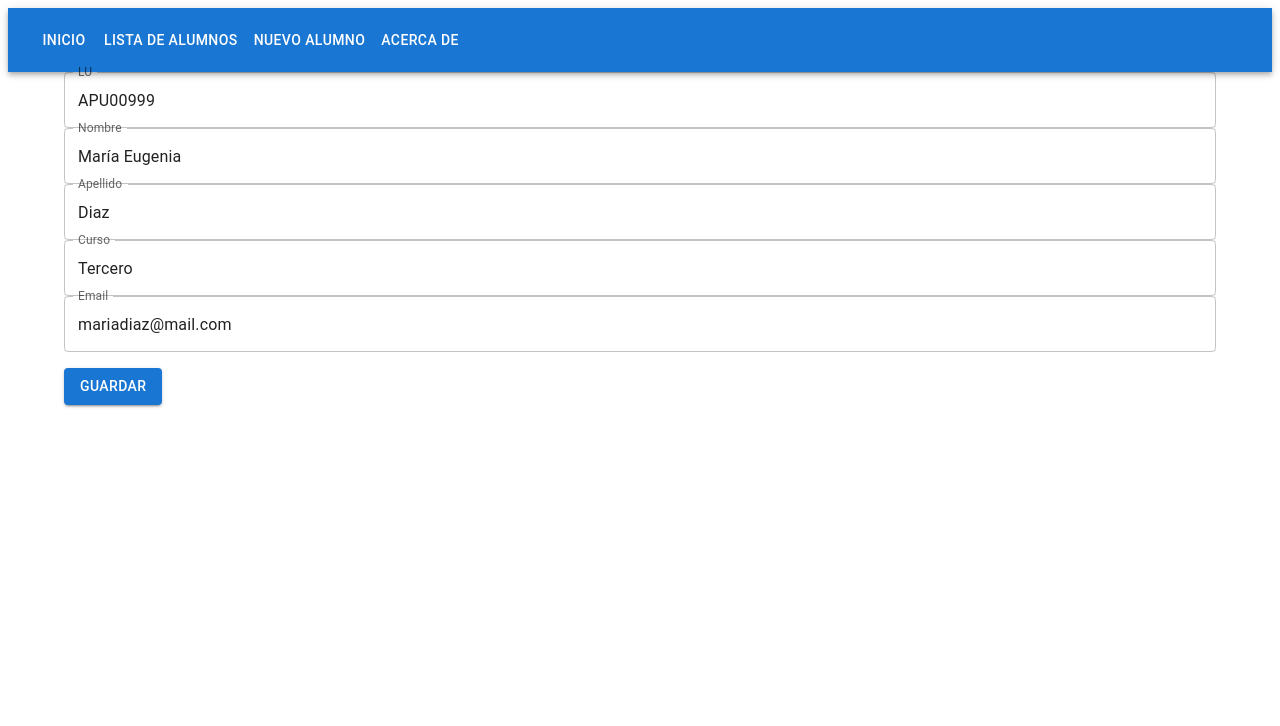
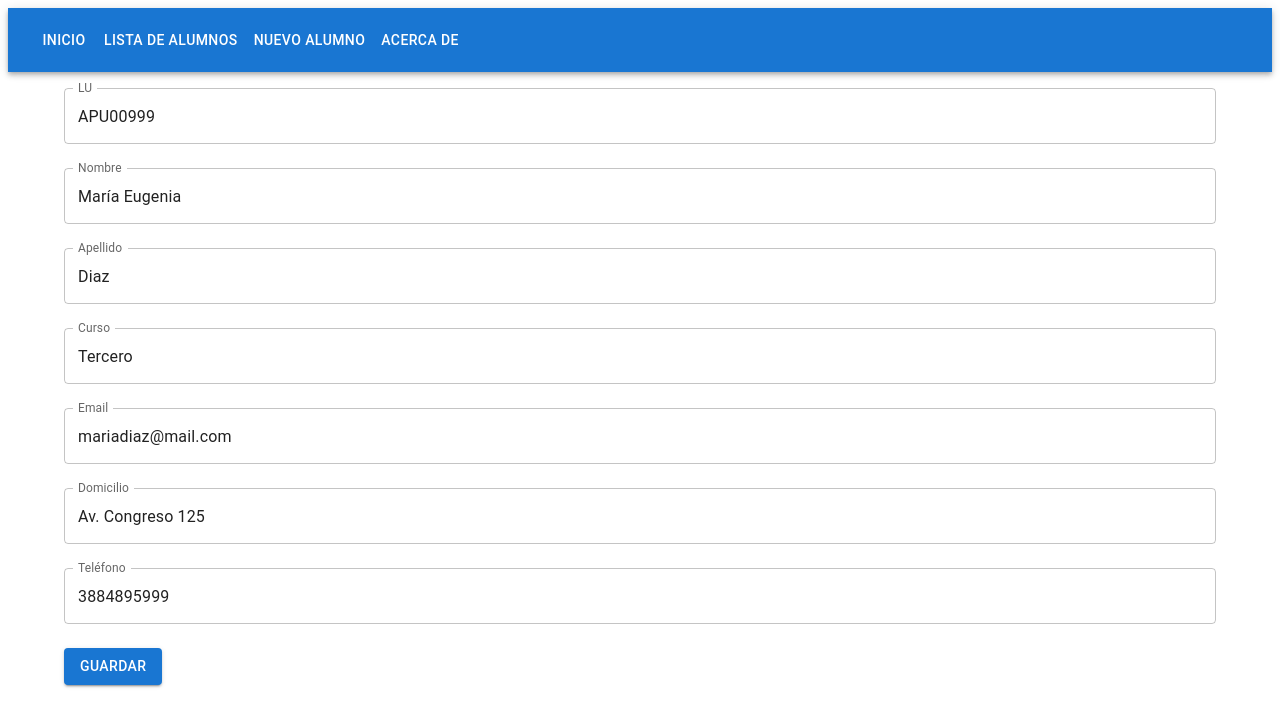
Before and after one commit to 013Frank/pv_tp5_grupo17, a React (Vite) app: page /alumnos/1/editar in a window 1280 px wide. Shown: the top 726 px of the page. Built offline with nearby package versions, Linux system fonts and the light colour scheme.

Commit message:
Realizo cambios para agregar domicilio y telefono, además de que se integren correctamente con los eventos personalizados y app.jsx

```diff
--- a/src/App.jsx
+++ b/src/App.jsx
@@ -8,36 +8,33 @@ import AlumnoDetail from './components/AlumnoDetail'
 
 function App() {
   const [alumnos, setAlumnos] = useState([
-    { id: 1, lu: 'APU00999', nombre: 'María Eugenia', apellido: 'Diaz', curso: 'Tercero', email: 'mariadiaz@mail.com' }
+    { id: 1, lu: 'APU00999', nombre: 'María Eugenia', apellido: 'Diaz', curso: 'Tercero', email: 'mariadiaz@mail.com', domicilio: 'Av. Congreso 125', teléfono: '3884895999' }
   ])
-
   const [notification, setNotification] = useState('')
 
-  const handleNotification = () => {
+  const handleNotification = (message) => {
     setNotification(message)
+    // Limpiar la notificación después de unos segundos
     setTimeout(() => {
       setNotification('')
     }, 4000)
   }
 
   const handleAddAlumno = (alumno) => {
-    // Agrega nuevo alumno
     setAlumnos(prev => [...prev, alumno])
-    handleNotification('¡Alumno guardado exitosamente!')
+    handleNotification('Alumno guardado exitosamente!')
   }
 
   const handleEliminarAlumno = (id) => {
-    // Elimina alumno por id
     if (window.confirm("¿Estás seguro de eliminar este alumno?")) {
       setAlumnos(prev => prev.filter(a => a.id !== id))
-      handleNotification('Alumno eliminado exitosamente')
+      handleNotification('Alumno eliminado exitosamente!')
     }
   }
 
   const handleUpdateAlumno = (alumnoActualizado) => {
-    // Actualiza alumno existente
     setAlumnos(prev => prev.map(al => al.id === alumnoActualizado.id ? alumnoActualizado : al))
-    handleNotification('¡Se actualizó alumno exitosamente!')
+    handleNotification('Alumno actualizado exitosamente!')
   }
 
   return (
@@ -77,10 +74,12 @@ function App() {
         />
         <Route
           path="/alumnos/:id/editar"
-          element={<AlumnoForm
-            onSave={handleUpdateAlumno}
-            alumnos={alumnos}
-          />}
+          element={
+            <AlumnoForm
+              onSave={handleUpdateAlumno}
+              alumnos={alumnos}
+            />
+          }
         />
       </Routes>
     </>
--- a/src/components/AlumnoDetail.jsx
+++ b/src/components/AlumnoDetail.jsx
@@ -1,3 +1,4 @@
+// AlumnoDetail.jsx
 import { useParams } from 'react-router-dom'
 import { useState, useEffect } from 'react'
 import { Container, Typography } from '@mui/material'
@@ -7,20 +8,27 @@ function AlumnoDetail() {
   const [alumno, setAlumno] = useState(null)
 
   useEffect(() => {
-    // Buscar alumno por ID
-    // Aquí de nuevo, en un estado global o base de datos local
+    // Por ahora, se simula la búsqueda, hay que ver de agregarla correctamente
+    const alumnosLocal = JSON.parse(localStorage.getItem('alumnos')) || []
+    const alumnoEncontrado = alumnosLocal.find(a => a.id.toString() === id)
+    setAlumno(alumnoEncontrado)
   }, [id])
 
-  if (!alumno) return null
+  if (!alumno) return (
+    <Container>
+      <Typography variant="h6">Cargando datos del alumno...</Typography>
+    </Container>
+  )
 
   return (
     <Container>
-      <Typography variant="h5">Detalle del Alumno</Typography>
-      <p>LU: {alumno.lu}</p>
-      <p>Nombre: {alumno.nombre} {alumno.apellido}</p>
-      <p>Curso: {alumno.curso}</p>
-      <p>Email: {alumno.email}</p>
-      {/* otros datos */}
+      <Typography variant="h5" gutterBottom>Detalle del Alumno</Typography>
+      <p><strong>LU:</strong> {alumno.lu}</p>
+      <p><strong>Nombre:</strong> {alumno.nombre} {alumno.apellido}</p>
+      <p><strong>Curso:</strong> {alumno.curso}</p>
+      <p><strong>Email:</strong> {alumno.email}</p>
+      <p><strong>Domicilio:</strong> {alumno.domicilio}</p>
+      <p><strong>Teléfono:</strong> {alumno.teléfono}</p>
     </Container>
   )
 }
--- a/src/components/AlumnoForm.jsx
+++ b/src/components/AlumnoForm.jsx
@@ -5,7 +5,6 @@ import { useParams, useNavigate } from 'react-router-dom'
 function AlumnoForm({ onSave, alumnos }) {
   const { id } = useParams()
   const navigate = useNavigate()
-
   const [alumno, setAlumno] = useState({
     id: null,
     lu: '',
@@ -17,7 +16,6 @@ function AlumnoForm({ onSave, alumnos }) {
     teléfono: ''
   })
 
-  // Cargar datos si estamos editando
   useEffect(() => {
     if (id && alumnos.length > 0) {
       const alumnoExistente = alumnos.find(al => al.id.toString() === id)
@@ -33,13 +31,10 @@ function AlumnoForm({ onSave, alumnos }) {
 
   const handleSubmit = (e) => {
     e.preventDefault()
-    // Si es nuevo, asignar un id
-    if (!alumno.id) {
-      alumno.id = Date.now() // o usar uuid
-    }
-    // Guardar en la lista global
+    // Asigna id si es nuevo
+    const alumnoParaGuardar = alumno.id ? alumno : { ...alumno, id: Date.now() }
     if (onSave) {
-      onSave(alumno)
+      onSave(alumnoParaGuardar)
     }
     navigate('/alumnos')
   }
@@ -47,13 +42,16 @@ function AlumnoForm({ onSave, alumnos }) {
   return (
     <Container>
       <form onSubmit={handleSubmit}>
-        <TextField label="LU" name="lu" value={alumno.lu} onChange={handleChange} fullWidth />
-        <TextField label="Nombre" name="nombre" value={alumno.nombre} onChange={handleChange} fullWidth />
-        <TextField label="Apellido" name="apellido" value={alumno.apellido} onChange={handleChange} fullWidth />
-        <TextField label="Curso" name="curso" value={alumno.curso} onChange={handleChange} fullWidth />
-        <TextField label="Email" name="email" value={alumno.email} onChange={handleChange} fullWidth />
-        {/* Otros campos */}
-        <Button type="submit" variant="contained" color="primary" style={{ marginTop: '1rem' }}>Guardar</Button>
+        <TextField label="LU" name="lu" value={alumno.lu} onChange={handleChange} fullWidth margin="normal"/>
+        <TextField label="Nombre" name="nombre" value={alumno.nombre} onChange={handleChange} fullWidth margin="normal"/>
+        <TextField label="Apellido" name="apellido" value={alumno.apellido} onChange={handleChange} fullWidth margin="normal"/>
+        <TextField label="Curso" name="curso" value={alumno.curso} onChange={handleChange} fullWidth margin="normal"/>
+        <TextField label="Email" name="email" value={alumno.email} onChange={handleChange} fullWidth margin="normal"/>
+        <TextField label="Domicilio" name="domicilio" value={alumno.domicilio} onChange={handleChange} fullWidth margin="normal"/>
+        <TextField label="Teléfono" name="teléfono" value={alumno.teléfono} onChange={handleChange} fullWidth margin="normal"/>
+        <Button type="submit" variant="contained" color="primary" style={{ marginTop: '1rem' }}>
+          Guardar
+        </Button>
       </form>
     </Container>
   )
```
